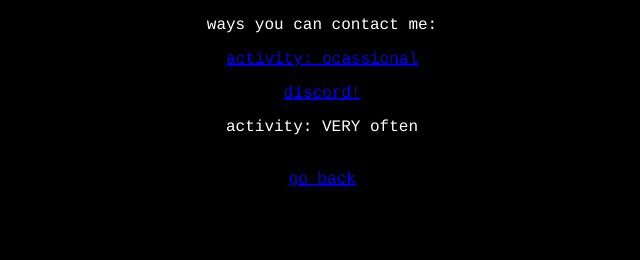
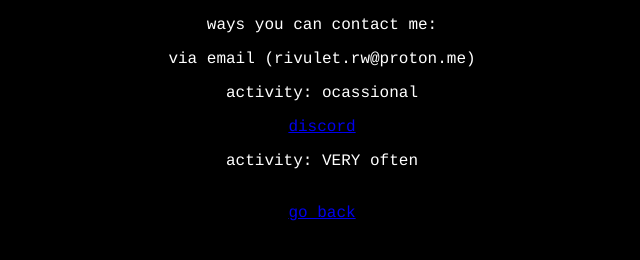
Before and after one commit to sunlitHorizon/sunlitHorizon.github.io, a plain HTML site: page contactme.html in a window 1280 px wide. Shown: the whole page, without its empty margins (318-958 px from the left). Drawn offline with Linux system fonts and the light colour scheme.

Commit message:
Update contactme.html

```diff
--- a/contactme.html
+++ b/contactme.html
@@ -9,9 +9,9 @@
   <body>
     <center>
       <p>ways you can contact me:</p>
-      <a href="mailto:rivulet.rw@proton.me>email!</a>
+        <p>via email (rivulet.rw@proton.me)</p>
       <p>activity: ocassional</p>
-      <a href="https://discord.gg/kFSng4M7">discord!</a>
+        <a href="https://discord.gg/kFSng4M7">discord</a>
       <p>activity: VERY often</p>
       <br>
       <a href="index.html">go back</a>
```
